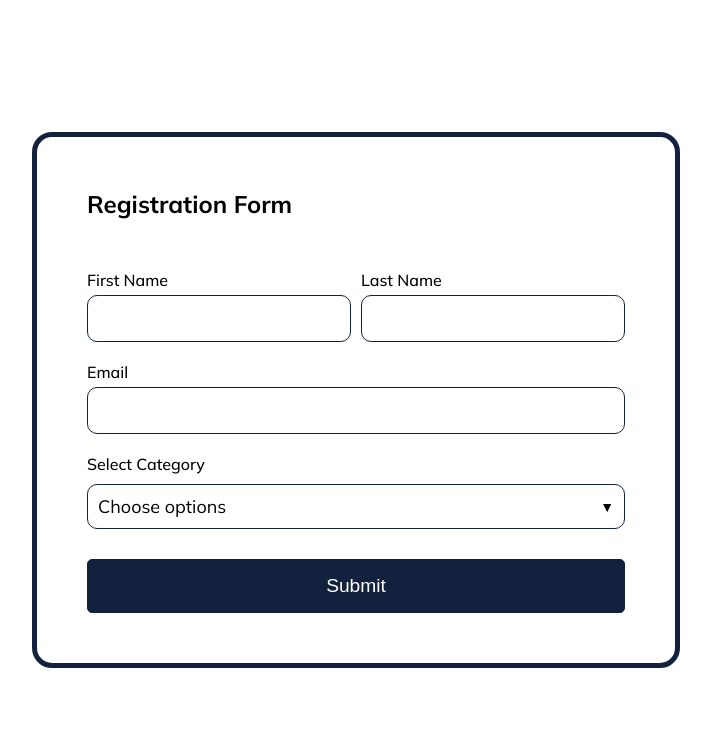
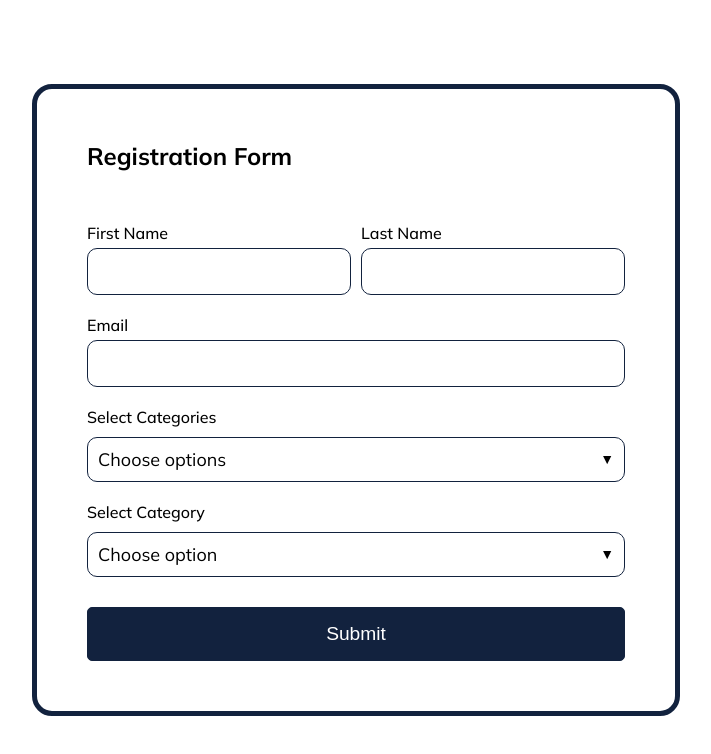
Before and after one commit to ReutB296/Foresight-Works, a React (Create React App) app: page / in a window 1280 px wide. Shown: the top 754 px of the page, without its empty margins (284-995 px from the left). Built offline with nearby package versions, Linux system fonts and the light colour scheme.

Commit message:
change types

```diff
--- a/src/components/Form/Form.scss
+++ b/src/components/Form/Form.scss
@@ -44,6 +44,10 @@
     .select-category-container {
       @include flex-column;
       gap: 10px;
+
+      label:nth-of-type(2) {
+        margin-top: 10px;
+      }
     }
 
     .submit {
--- a/src/components/Form/Form.tsx
+++ b/src/components/Form/Form.tsx
@@ -1,10 +1,10 @@
 import { FC, useState } from "react";
 
-import { Select } from "../Select/Select";
+import { Select, SelectOption } from "../Select/Select";
 
 import "./Form.scss";
 
-const options = [
+const options: SelectOption[] = [
   { label: "Image", value: 1 },
   { label: "Live", value: 2 },
   { label: "Notes", value: 3 },
@@ -20,14 +20,21 @@ export const Form: FC = () => {
   const [firstName, setFirstName] = useState("");
   const [lastName, setLastName] = useState("");
   const [email, setEmail] = useState("");
-  const [selectedOptions, setSelectedOptions] = useState<number[]>(
-    []
+  const [selectedOptions, setSelectedOptions] = useState<SelectOption[]>([]);
+  const [selectedOption, setSelectedOption] = useState<SelectOption | null>(
+    null
   );
 
   const handleSubmit = (e: React.FormEvent) => {
     e.preventDefault();
-    console.log({ firstName, lastName, email, selectedOptions });
-    selectedOptions.map((option: number) => console.log(option));
+    console.log({
+      firstName,
+      lastName,
+      email,
+      selectedOptions,
+      selectedOption,
+    });
+    // selectedOptions.map((option: number) => console.log(option));
   };
 
   return (
@@ -61,19 +68,22 @@ export const Form: FC = () => {
           />
         </div>
         <div className="select-category-container">
-          <label>Select Category</label>
+          <label>Select Categories</label>
           <Select
             options={options}
+            selectedOptions={selectedOptions}
             isMultiple={true}
             placeholder={multiPlaceholder}
             onChange={(selected) => setSelectedOptions(selected)}
           />
-          {/* <Select
+          <label>Select Category</label>
+          <Select
             options={options}
+            selectedOptions={selectedOption}
             isMultiple={false}
             placeholder={singlePlaceholder}
-            onChange={(selected) => setSelectedOptions(selected)}
-          /> */}
+            onChange={(selected) => setSelectedOption(selected)}
+          />
         </div>
         <button type="submit" className="submit">
           Submit
--- a/src/components/Select/Select.scss
+++ b/src/components/Select/Select.scss
@@ -54,30 +54,15 @@
 
             li {
                 padding: 8px;
-                display: flex;
-                align-items: center;
-
                 cursor: pointer;
                 border-radius: 5px;
                 color: $lightBlue;
-
-                &:hover {
-                    background-color: $darkBlue;
-                }
 
                 input[type="checkbox"] {
                     margin-right: 10px;
                     accent-color: $white;
                 }
 
-                &.deselect-all {
-                    color: $lightBlue;
-                    font-size: 14px;
-                    font-weight: bold;
-                    text-align: right;
-                    cursor: pointer;
-                    padding-top: 10px;
-                }
             }
         }
 
--- a/src/components/Select/Select.tsx
+++ b/src/components/Select/Select.tsx
@@ -1,72 +1,110 @@
-import { FC, useState } from "react";
+import { FC, useEffect, useRef, useState } from "react";
 
 import "./Select.scss";
 
-interface SelectOption {
+export type SelectOption = {
   label: string;
-  value: any;
-}
+  value: number;
+};
 
-interface SelectProps {
+type MultipleSelectProps = {
+  isMultiple: true;
+  placeholder: string;
+  selectedOptions: SelectOption[];
+  onChange: (value: SelectOption[]) => void;
+};
+
+type SingleSelectProps = {
+  isMultiple: false;
+  placeholder: string;
+  selectedOptions: SelectOption | null;
+  onChange: (value: SelectOption | null) => void;
+};
+
+type SelectProps = {
   options: SelectOption[];
-  isMultiple: boolean;
-  placeholder: string;
-  onChange: (value: any) => void;
-}
+} & (SingleSelectProps | MultipleSelectProps);
 
 export const Select: FC<SelectProps> = ({
   options,
+  selectedOptions,
   isMultiple,
   placeholder,
   onChange,
 }) => {
   const [isDropdownOpen, setIsDropdownOpen] = useState(false);
-  const [selectedValues, setSelectedValues] = useState<any[]>([]);
   const [filterText, setFilterText] = useState("");
 
-  const handleSelect = (value: any) => {
+  const selectContainerRef = useRef<HTMLDivElement>(null);
+
+  const handleSelect = (value: SelectOption) => {
     if (isMultiple) {
-      if (selectedValues.includes(value)) {
-        setSelectedValues((prev) => prev.filter((val) => val !== value));
+      if (selectedOptions.includes(value)) {
+        onChange(
+          selectedOptions.filter((option: SelectOption) => option !== value)
+        );
       } else {
-        setSelectedValues((prev) => [...prev, value]);
+        onChange([...selectedOptions, value]);
       }
     } else {
-      setSelectedValues([value]);
+      if (selectedOptions !== value) onChange(value);
       setIsDropdownOpen(false);
     }
-    onChange(isMultiple ? selectedValues : value);
   };
 
   const handleSelectAll = () => {
-    setSelectedValues(options.map((option) => option.value));
-    onChange(options.map((option) => option.value));
+    if (isMultiple) {
+      onChange(options);
+    }
   };
 
   const handleDeselectAll = () => {
-    setSelectedValues([]);
-    onChange([]);
+    if (isMultiple) {
+      onChange([]);
+    }
   };
 
-  const filteredOptions = options.filter((option) =>
+  const filteredOptions = options.filter((option: SelectOption) =>
     option.label.toLowerCase().includes(filterText.toLowerCase())
   );
 
+  useEffect(() => {
+    const handleClickOutside = (event: MouseEvent) => {
+      if (
+        selectContainerRef.current &&
+        !selectContainerRef.current.contains(event.target as Node)
+      ) {
+        setIsDropdownOpen(false);
+        setFilterText("")
+      }
+    };
+
+    if (isDropdownOpen) {
+      document.addEventListener("mousedown", handleClickOutside);
+    } else {
+      document.removeEventListener("mousedown", handleClickOutside);
+    }
+
+    return () => {
+      document.removeEventListener("mousedown", handleClickOutside);
+    };
+  }, [isDropdownOpen]);
+
   return (
-    <div className="select-container">
+    <div className="select-container" ref={selectContainerRef}>
       <div
         className="select-box"
         onClick={() => setIsDropdownOpen(!isDropdownOpen)}
       >
-        {selectedValues.length === 0
+        {isMultiple
+          ? (selectedOptions as SelectOption[]).length === 0
+            ? placeholder
+            : (selectedOptions as SelectOption[])
+                .map((option: SelectOption) => option.label)
+                .join(", ")
+          : selectedOptions === null
           ? placeholder
-          : selectedValues
-              .map(
-                (value: number) =>
-                  options.find((option: SelectOption) => option.value === value)
-                    ?.label
-              )
-              .join(", ")}
+          : (selectedOptions as SelectOption).label}
         <span className="dropdown-icon">{isDropdownOpen ? "▲" : "▼"}</span>
       </div>
 
@@ -80,12 +118,12 @@ export const Select: FC<SelectProps> = ({
             className="select-filter"
           />
           <ul>
-            {filteredOptions.map((option) => (
-              <li key={option.value} onClick={() => handleSelect(option.value)}>
+            {filteredOptions.map((option: SelectOption) => (
+              <li key={option.value} onClick={() => handleSelect(option)}>
                 {isMultiple ? (
                   <input
                     type="checkbox"
-                    checked={selectedValues.includes(option.value)}
+                    checked={selectedOptions.includes(option)}
                     readOnly
                   />
                 ) : null}
@@ -95,7 +133,7 @@ export const Select: FC<SelectProps> = ({
           </ul>
           {isMultiple && (
             <div className="select-all-options">
-              {selectedValues.length === options.length ? (
+              {selectedOptions.length === options.length ? (
                 <button onClick={handleDeselectAll}>Deselect All</button>
               ) : (
                 <button onClick={handleSelectAll}>Select All</button>
```
